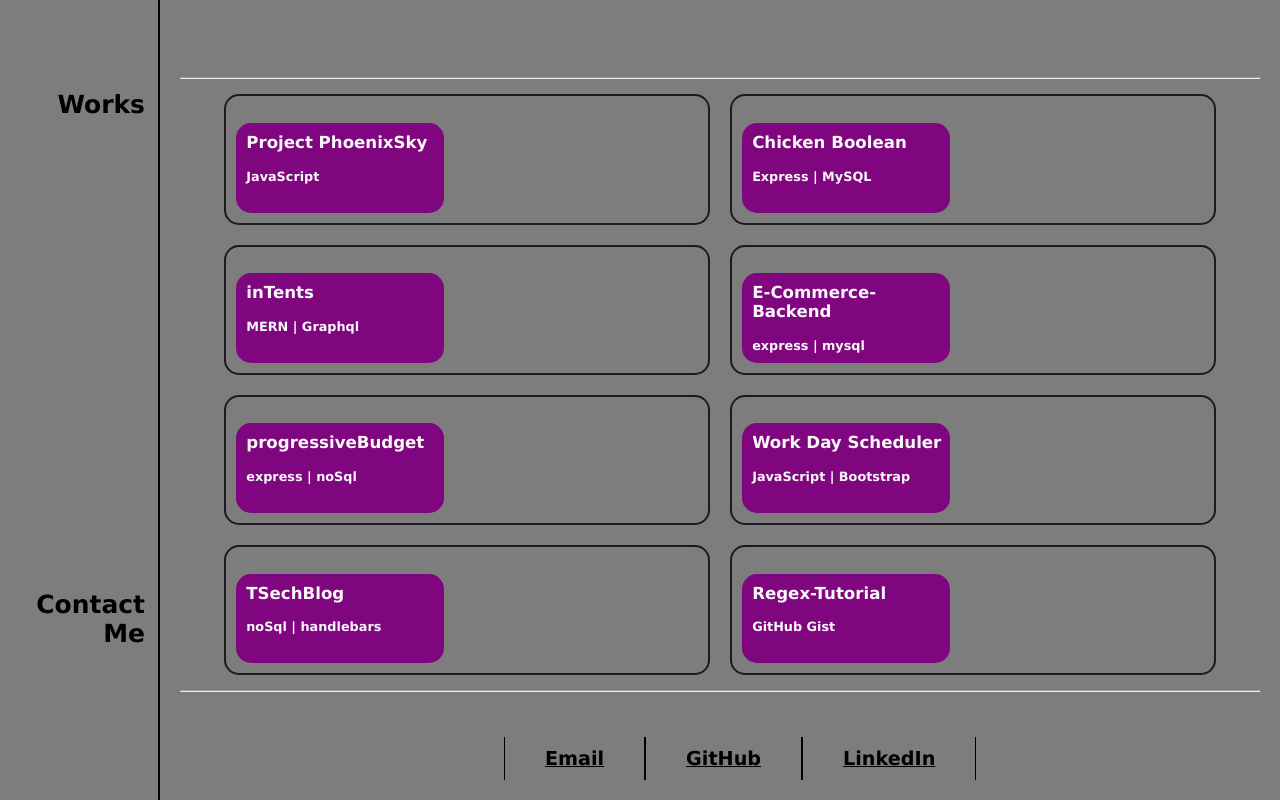
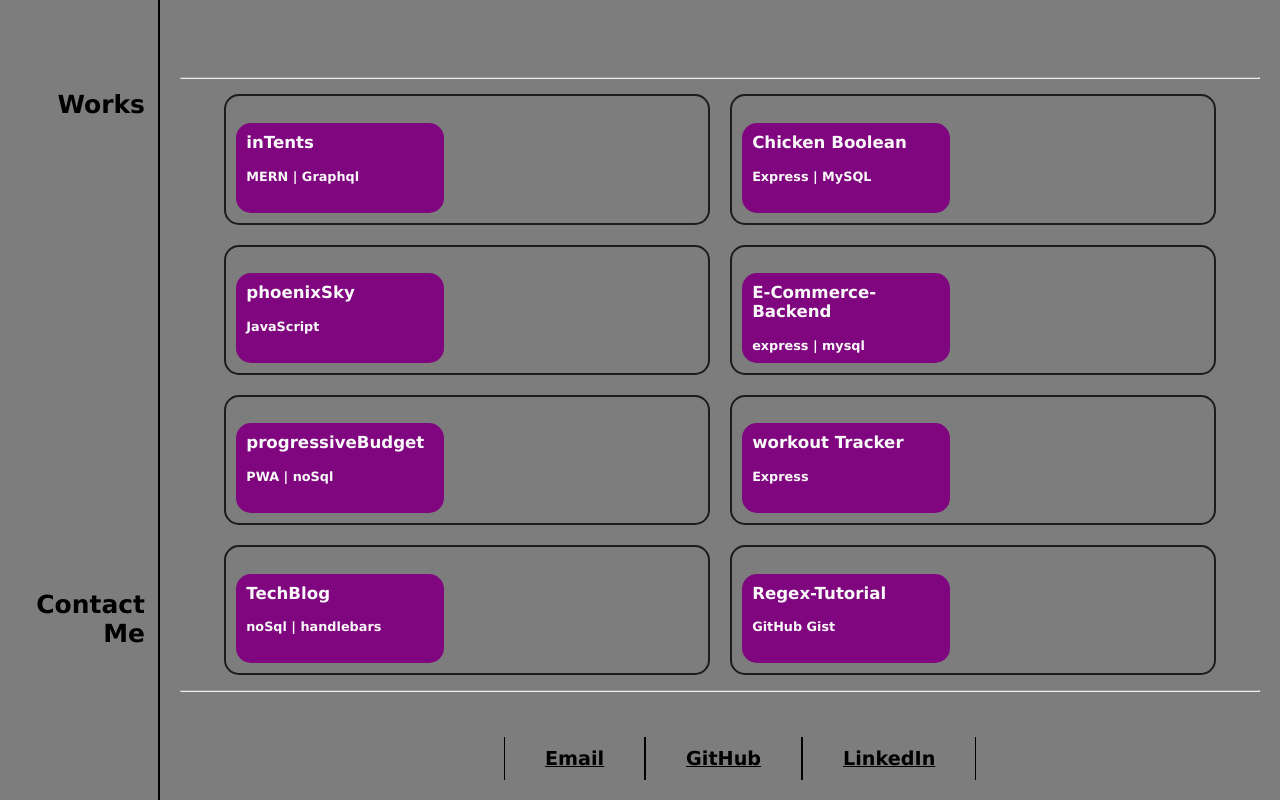
Before and after one commit to Adaspeaks/portfolio, a plain HTML site: page index.html in a window 1280 px wide. Shown: the part 462-1262 px from the top of the page. Drawn offline with Linux system fonts and the light colour scheme; a script that the page names is missing.

Commit message:
moved around card content

```diff
--- a/index.html
+++ b/index.html
@@ -53,8 +53,8 @@
           <article class="work">
             <section class="card" id="large-card">
               <div class="work-textblock">
-                <h3>Project PhoenixSky</h3>
-                <p>JavaScript</p>
+                <h3>inTents</h3>
+                <p>MERN | Graphql</p>
               </div>
             </section>
             <section class="card" id="card2">
@@ -65,8 +65,8 @@
             </section>
             <section class="card" id="card3">
               <div class="work-textblock">
-                <h3>inTents</h3>
-                <p>MERN | Graphql</p>
+                <h3>phoenixSky</h3>
+                <p>JavaScript</p>
               </div>
             </section>
             <section class="card" id="card4">
@@ -78,18 +78,18 @@
             <section class="card" id="card5">
               <div class="work-textblock">
                 <h3>progressiveBudget</h3>
-                <p>express | noSql</p>
+                <p>PWA | noSql</p>
               </div>
             </section>
             <section class="card" id="card6">
               <div class="work-textblock">
-                <h3>Work Day Scheduler</h3>
-                <p>JavaScript | Bootstrap</p>
+                <h3>workout Tracker</h3>
+                <p>Express</p>
               </div>
             </section>
             <section class="card" id="card7">
               <div class="work-textblock">
-                <h3>TSechBlog</h3>
+                <h3>TechBlog</h3>
                 <p>noSql | handlebars</p>
               </div>
             </section>
```
